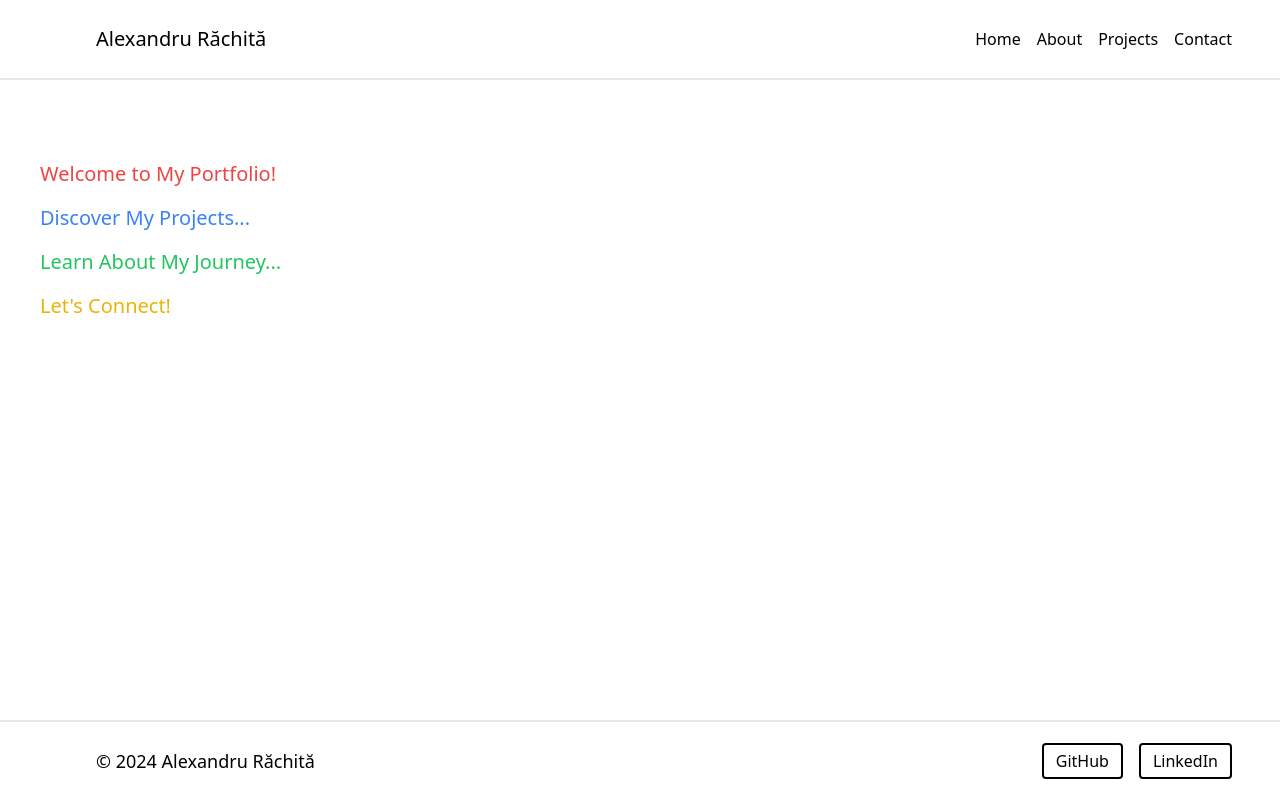
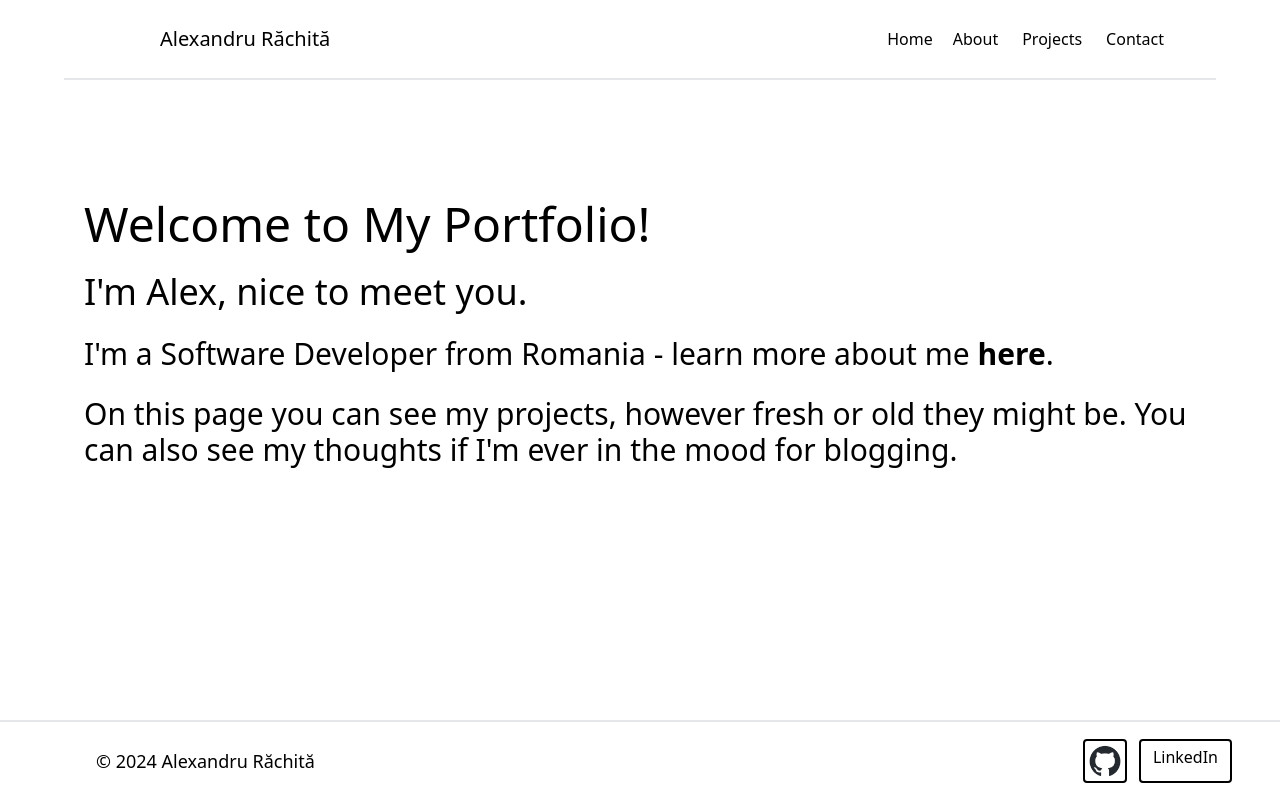
Before and after one commit to alexrac1607/alex-portfolio-FE, a Next.js app: page / in a window 1280 px wide. Built offline with nearby package versions, Linux system fonts and the light colour scheme.

Commit message:
actually looks decent

```diff
--- a/src/app/globals.css
+++ b/src/app/globals.css
@@ -26,7 +26,7 @@
 
 @keyframes slideInFromLeft {
   0% {
-    transform: translateX(-100%);
+    transform: translateX(-50%);
     opacity: 0;
   }
   100% {
@@ -60,3 +60,15 @@ body {
 .main-content {
   flex-grow: 1;
 }
+
+a {
+  box-shadow: inset 0 0 0 0 #b8babb;
+  color:    #b1bbbe;
+  margin: 0 -.25rem;
+  padding: 0 .25rem;
+  transition: color .3s ease-in-out, box-shadow .3s ease-in-out;
+}
+a:hover {
+  box-shadow: inset 100px 0 0 0 #444242;
+  color: white;
+}
--- a/src/components/AnimatedContent.tsx
+++ b/src/components/AnimatedContent.tsx
@@ -3,10 +3,17 @@ import { useState, useEffect } from "react";
 export default function AnimatedContent() {
   const [step, setStep] = useState(0);
   const messages = [
-        { text: "Welcome to My Portfolio!", className: "text-red-500" },
-        { text: "Discover My Projects...", className: "text-blue-500" },
-        { text: "Learn About My Journey...", className: "text-green-500" },
-        { text: "Let's Connect!", className: "text-yellow-500" },
+    { text: "Welcome to My Portfolio!", className: "text-5xl mt-6 mb-4" },
+    { text: "I'm Alex, nice to meet you.", className: "text-bold text-4xl mt-6 mb-4" },
+    {
+      text: "I'm a Software Developer from Romania - learn more about me ",
+      link: { url: "/about", text: "here" },
+      className: "text-3xl mt-6 mb-4",
+    },
+    {
+      text: "On this page you can see my projects, however fresh or old they might be. You can also see my thoughts if I'm ever in the mood for blogging.",
+      className: "text-3xl mt-6 mb-4",
+    },
   ];
 
   useEffect(() => {
@@ -18,16 +25,26 @@ export default function AnimatedContent() {
         clearInterval(intervalId);
         return currentStep;
       });
-        }, 800);
+    }, 500);
 
     return () => clearInterval(intervalId);
   }, []);
 
   return (
-        <div className="text-start mt-20 m-10">
+    <div className="relative max-w-6xl mx-auto px-5 h-full pt-8 md:py-24">
       {messages.slice(0, step + 1).map((message, index) => (
-                <p key={index} className={`text-xl mb-4 slide-in ${message.className}`}>
+        <p key={index} className={`mb-4 slide-in ${message.className}`}>
           {message.text}
+          {message.link && (
+            <>
+              <a
+                href={message.link.url}
+                className="text-black font-bold no-underline">
+                {message.link.text}
+              </a>
+              <span>.</span>
+            </>
+          )}
         </p>
       ))}
     </div>
--- a/src/components/Footer.tsx
+++ b/src/components/Footer.tsx
@@ -1,11 +1,15 @@
+import Image from 'next/image';
+import githubLogo from '../../public/github-mark.png'
+import githubWhiteLogo from '../../public/github-mark-white.png'
+
 export default function Footer() {
     return (
       <footer className="flex justify-between items-center h-20 border-t-2 mt-8">
         <div className="text-lg text-black ml-24 font-light">&copy; 2024 Alexandru Răchită</div>
         <div className="flex space-x-4 mr-12">
-          <a href="https://github.com/your-github-username" target="_blank" rel="noopener noreferrer" className="text-black border-2 border-black px-3 py-1 rounded hover:bg-black hover:text-white transition">
-            GitHub
-          </a>
+        <a href="https://github.com/alexrac1607" target="_blank" rel="noopener noreferrer" className="text-black border-2 border-black p-1 rounded hover:bg-black hover:text-white transition">
+          <Image src={githubLogo} alt="GitHub" className="h-8 w-8" />
+        </a>
           <a href="https://linkedin.com/in/your-linkedin-username" target="_blank" rel="noopener noreferrer" className="text-black border-2 border-black px-3 py-1 rounded hover:bg-black hover:text-white transition">
             LinkedIn
           </a>
--- a/src/components/Header.tsx
+++ b/src/components/Header.tsx
@@ -1,6 +1,6 @@
 export default function Header() {
   return (
-    <header className="flex justify-between items-center h-20 border-b-2">
+    <header className="max-w-6xl mx-auto w-full layout flex items-center justify-between h-20 border-b-2">
       <div className="text-xl  text-black ml-24 font-light">Alexandru Răchită</div>
       <nav className="flex space-x-4 mr-12">
         <a href="#" className="text-black">Home</a>
```
Also changed, not shown: public/github-mark-white.png (added), public/github-mark.png (added). Lines whose indentation alone changed are shown as unchanged.
